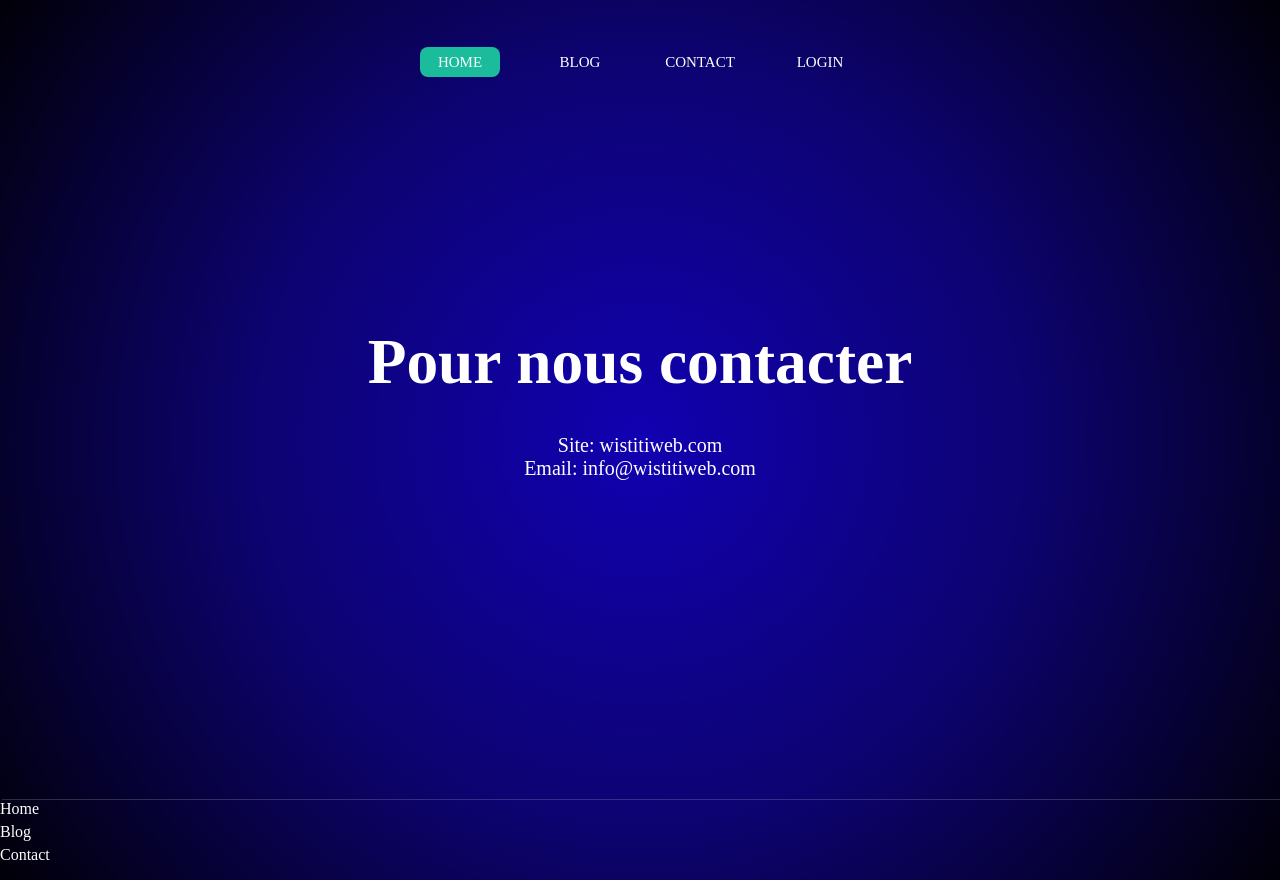
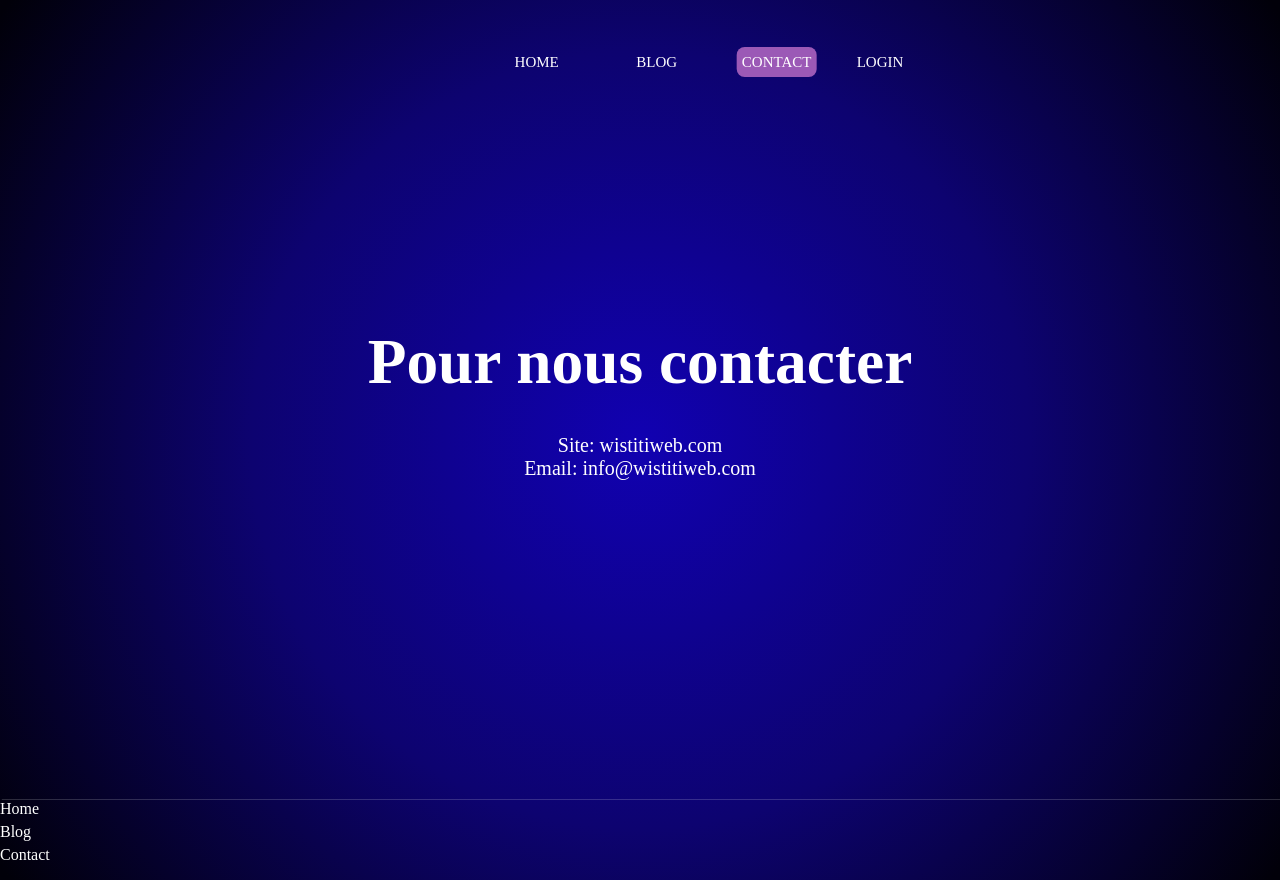
Before and after one commit to ericerac/ericerac, a Nuxt app: page /contact in a window 1280 px wide. Built offline with nearby package versions, Linux system fonts and the light colour scheme.

Commit message:
navBar ok

```diff
--- a/components/menuNav.vue
+++ b/components/menuNav.vue
@@ -2,11 +2,12 @@
 
     <div class="bloc_nav">
         <nav>
-	<RouterLink to="/"  :class="[routePage=='/'? 'bg1' : ' ']">Home</RouterLink>
-	<RouterLink to="/blog" :class="[routePage=='blog'? 'bg2' : ' ']">Blog</RouterLink>
-	<RouterLink to="/contact" :class="[routePage=='contact'? 'bg3' : ' ']"> Contact</RouterLink>
-	<RouterLink v-if="!user" to="/login" :class="[routePage=='login'? 'bg4' : ' ']" >Login</RouterLink>
-	<RouterLink v-else :class="[routePage=='login'? 'bg4' : ' ']" >Logout</RouterLink>
+	<a class="bg1" to="/"  ></a>
+	<RouterLink to="/"  :class="[routePage=='home'? 'bg2' : ' ']">Home</RouterLink>
+	<RouterLink to="/blog" :class="[routePage=='blog'? 'bg3' : ' ']">Blog</RouterLink>
+	<RouterLink to="/contact" :class="[routePage=='contact'? 'bg4' : ' ']"> Contact</RouterLink>
+	<RouterLink v-if="!user" to="/login" :class="[routePage=='login'? 'bg5' : ' ']" >Login</RouterLink>
+	<RouterLink v-else :class="[routePage=='login'? 'bg5' : ' ']" >Logout</RouterLink>
 
 	<!-- <RouterLink to="/login">{{ routerPage.routPage }}</RouterLink> -->
 	<RouterLink to="/" v-if="user">Login</RouterLink>
@@ -36,7 +37,7 @@ console.log("LOGOUT FUNCTION");
 watchEffect(() => {
 
 if(dataPageStore.routePage ){
-console.log("NEW ROUTE");
+console.log("NEW ROUTE" , dataPageStore.routePage);
 routePage.value = dataPageStore.routePage
 }
 });
@@ -82,12 +83,16 @@ nav .animation {
 	height: 100%;
 	top: 0;
 	z-index: 0;
+
 	transition: all .5s ease 0s;
 	border-radius: 8px;
 }
 
 a:nth-child(1) {
-	width: 60px;
+	width: 30px;
+	height: 30px;
+	border-radius: 50%;
+	opacity:0;
 }
 a:nth-child(2) {
 	width: 60px;
@@ -99,7 +104,7 @@ a:nth-child(4) {
 	width: 60px;
 }
 a:nth-child(5) {
-	width: auto;
+	width: 60px;
 }
 a{
     margin: 0 20px;
@@ -110,38 +115,67 @@ nav .start-home, a:nth-child(1):hover~.animation {
 	left: 20px;
     top:10px;
 	background-color: #1abc9c;
+	opacity:0;
 }
 nav .start-about, a:nth-child(2):hover~.animation {
 	width: 60px;
 	left: 120px;
 	background-color: #e74c3c;
+	opacity:1;
 }
 nav .start-blog, a:nth-child(3):hover~.animation {
 	width: 80px;
 	left: 215px;
 	background-color: #3498db;
+		opacity:1;
 }
 nav .start-portefolio, a:nth-child(4):hover~.animation {
 	width: 60px;
 	left: 320px;
 	background-color: #9b59b6;
+		opacity:1;
 }
 nav .start-contact, a:nth-child(5):hover~.animation {
-	width: 120px;
-	left: 470px;
+	width: 80px;
+	left: 430px;
 	background-color: #e67e22;
+		opacity:1;
 }
 .bg1{
 	background-color: #1abc9c;
+	height: 30px;
+	line-height: 30px;
+	top:10px;
+	border-radius: 8px;
+	opacity:0;
 }
 .bg2{
 	background-color: #e74c3c;
+	height: 30px;
+	line-height: 30px;
+	top:10px;
+	border-radius: 8px;
 }
 .bg3{
 	background-color: #3498db;
+	height: 30px;
+	line-height: 30px;
+	top:10px;
+	border-radius: 8px;
 }
 .bg4{
 	background-color: #9b59b6;
+	height: 30px;
+	line-height: 30px;
+	top:10px;
+	border-radius: 8px;
+
+	/* left: 120px; */
+
+}
+.bg5{
+	background-color: #e67e22;
+	padding-inline: 10px;
 	height: 30px;
 	line-height: 30px;
 	top:10px;
--- a/pages/blog.vue
+++ b/pages/blog.vue
@@ -8,6 +8,12 @@
 
 <script setup>
 
+import { usePageDataStore } from  "../store/dataNav"
+const dataPageStore = usePageDataStore()
+const { pageName } =  dataPageStore
+const route = useRoute()
+let params = route.fullPath.split("/")[1]
+pageName(params)
 </script>
 
 <style lang="css" scoped>
--- a/pages/contact.vue
+++ b/pages/contact.vue
@@ -23,6 +23,12 @@
 
 <script setup>
 
+import { usePageDataStore } from  "../store/dataNav"
+const dataPageStore = usePageDataStore()
+const { pageName } =  dataPageStore
+const route = useRoute()
+let params = route.fullPath.split("/")[1]
+pageName(params)
 </script>
 
 <style lang="css" scoped>
--- a/pages/index.vue
+++ b/pages/index.vue
@@ -25,13 +25,19 @@ import { ref, nextTick } from 'vue'
 import { usePhraseStore } from "../store/phraseGet"
 import {storeToRefs} from "pinia"
 import { usePageDataStore } from  "../store/dataNav"
+
 const storePhrase = usePhraseStore()
 const { getPhrase } = storePhrase
 let dataPhrase = ref("")
 let loading = ref(true)
+
+const dataPageStore = usePageDataStore()
+const { pageName } =  dataPageStore
 const route = useRoute()
 let params = route.fullPath.split("/")[1]
+pageName(params)
 console.log("PARAMS INDEX PAGE",params);
+
 onMounted(async () => {
     await getPhrase()
     dataPhrase.value = storePhrase.onePhrase
@@ -39,10 +45,7 @@ onMounted(async () => {
 })
 
 
-const dataPageStore = usePageDataStore()
-const { pageName } =  dataPageStore
 
-pageName(params)
 
 //  let routerPage = defineProps(['routPage'])
 let user = ref(false)
```
